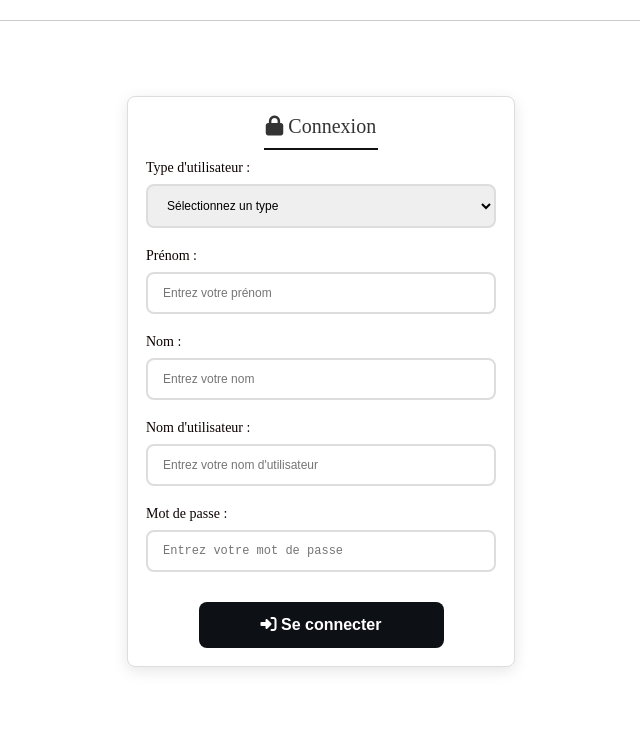
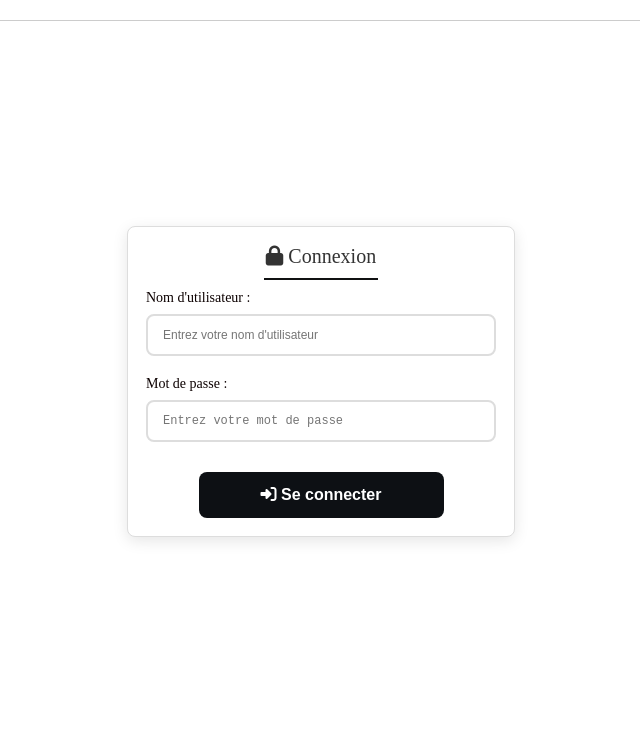
Before and after one commit to Hissein8/projet_php, a PHP site: page /connexion.php in a window 1280 px wide. Shown: the part 98-829 px from the top of the page, without its empty margins (319-959 px from the left). Run offline with PHP 8.4, Linux system fonts and the light colour scheme; a stand-in replaces the project's code that opens the database connection; some libraries are stand-ins or nearby versions.

Commit message:
Modification

```diff
--- a/accueil.php
+++ b/accueil.php
@@ -1,6 +1,10 @@
 <?php
 require_once 'entete.php';
 require_once 'menu.php';
+require_once 'db.php';
+
+// var_dump($_SESSION);
+// die();
 
 ?>
 
--- a/connexion.php
+++ b/connexion.php
@@ -1,47 +1,58 @@
 <?php
+// =============================================
+// TRAITEMENT PHP EN PREMIER (avant tout HTML)
+// =============================================
+require_once 'db.php';
+session_start();
+
+if ($_SERVER['REQUEST_METHOD'] === 'POST') {
+    $username = $_POST['username'];
+    $password = $_POST['password'];
+
+    $sql = "SELECT * FROM utilisateurs WHERE login = :username";
+    $stmt = $db->prepare($sql);
+    $stmt->execute([':username' => $username]);
+    $user = $stmt->fetch();
+
+    if ($user && password_verify($password, $user['mot_de_passe'])) {
+        $_SESSION['username'] = $user['login'];
+        $_SESSION['role']     = $user['role'];
+        $_SESSION['id']       = $user['id'];
+        header('Location: accueil.php');
+        exit();
+    } else {
+        $error = "Identifiants incorrects.";
+    }
+}
+
+// =============================================
+// HTML APRES le traitement
+// =============================================
 require_once 'entete.php';
 require_once 'menu.php';
 ?>
 
+<div class="login-container">
 
+    <?php if (isset($error)) : ?>
+        <p style="color:red"><?php echo htmlspecialchars($error); ?></p>
+    <?php endif; ?>
 
-    <div class="login-container">
     <form action="" method="POST" class="login-form">
         <fieldset>
             <legend><i class="fa-solid fa-lock"></i> Connexion</legend>
 
             <div class="form-group">
-                    <!-- <label for="usertype"><i class="fa-solid fa-user-tag"></i> Type d'utilisateur :</label> -->
-                    <label for="usertype"> Type d'utilisateur :</label>
-                    <select name="usertype" id="usertype" required>
-                        <option value="">Sélectionnez un type</option>
-                        <!-- <option value="visiteur">Visiteur</option> -->
-                        <option value="editeur">Éditeur</option>
-                        <option value="administrateur">Administrateur</option>
-                    </select>
-                </div>
-                <div class="form-group">
-                    <!-- <label for="username"><i class="fa-solid fa-user"></i> Nom d'utilisateur :</label> -->
-                    <label for="firstname"> Prénom :</label>
-                    <input type="text" id="firstname" name="firstname" required placeholder="Entrez votre prénom">
-                </div>
-                <div class="form-group">
-                    <!-- <label for="username"><i class="fa-solid fa-user"></i> Nom d'utilisateur :</label> -->
-                    <label for="lastname"> Nom :</label>
-                    <input type="text" id="lastname" name="lastname" required placeholder="Entrez votre nom">
-                </div>
-
-
-                <div class="form-group">
-                    <!-- <label for="username"><i class="fa-solid fa-user"></i> Nom d'utilisateur :</label> -->
-                    <label for="username"> Nom d'utilisateur :</label>
-                    <input type="text" id="username" name="username" required placeholder="Entrez votre nom d'utilisateur">
+                <label for="username">Nom d'utilisateur :</label>
+                <input type="text" id="username" name="username" required
+                       placeholder="Entrez votre nom d'utilisateur"
+                       value="<?php echo htmlspecialchars($_POST['username'] ?? ''); ?>">
             </div>
 
             <div class="form-group">
-                    <!-- <label for="password"><i class="fa-solid fa-key"></i> Mot de passe :</label> -->
-                    <label for="password"> Mot de passe :</label>
-                    <input type="password" id="password" name="password" required placeholder="Entrez votre mot de passe">
+                <label for="password">Mot de passe :</label>
+                <input type="password" id="password" name="password" required
+                       placeholder="Entrez votre mot de passe">
             </div>
 
             <button type="submit" class="login-btn">
@@ -50,18 +61,14 @@ require_once 'menu.php';
         </fieldset>
     </form>
 </div>
-    <script src="/script.js"></script>
 
 <script>
-        // Validation du formulaire de connexion
 document.querySelector('.login-form').addEventListener('submit', function(e) {
     const username = document.getElementById('username').value.trim();
     const password = document.getElementById('password').value;
-
     let isValid = true;
     let errorMessage = '';
 
-            // Validation du nom d'utilisateur (au moins 2 caractères)
     if (username.length < 2) {
         isValid = false;
         errorMessage += 'Le nom d\'utilisateur doit contenir au moins 2 caractères.\n';
@@ -70,7 +77,6 @@ require_once 'menu.php';
         document.getElementById('username').style.borderColor = '#28a745';
     }
 
-            // Validation du mot de passe (au moins 3 caractères)
     if (password.length < 3) {
         isValid = false;
         errorMessage += 'Le mot de passe doit contenir au moins 3 caractères.\n';
@@ -79,22 +85,16 @@ require_once 'menu.php';
         document.getElementById('password').style.borderColor = '#28a745';
     }
 
-            // Si validation échoue, empêcher la soumission et afficher l'erreur
     if (!isValid) {
         e.preventDefault();
         alert(errorMessage);
     }
 });
 
-        // Réinitialiser la couleur des bordures lors de la saisie
 document.getElementById('username').addEventListener('input', function() {
     this.style.borderColor = '#ddd';
 });
-
 document.getElementById('password').addEventListener('input', function() {
     this.style.borderColor = '#ddd';
 });
 </script>
-
-</body>
-</html>
--- a/entete.php
+++ b/entete.php
@@ -4,12 +4,13 @@ session_start();
 // Déterminer le chemin de base du projet
 $basePath = '/projet_php';
 if (strpos($_SERVER['REQUEST_URI'], '/projet_php') === false) {
-    $basePath = '';
+    $basePath = ''; //basePath permet de gérer les chemins relatifs dans les fichiers inclus
 }
 ?>
 
 <!DOCTYPE html>
 <html lang="fr">
+
 <head>
     <meta charset="UTF-8">
     <meta name="viewport" content="width=device-width, initial-scale=1.0">
@@ -17,6 +18,7 @@ if (strpos($_SERVER['REQUEST_URI'], '/projet_php') === false) {
     <link rel="stylesheet" href="<?php echo $basePath; ?>/style.css">
     <script src="https://kit.fontawesome.com/61523b4b4d.js"></script>
 </head>
+
 <body>
 
     <header>
--- a/menu.php
+++ b/menu.php
@@ -5,24 +5,24 @@
 <nav>
 
     <!-- Accueil toujours visible -->
-    <div><i class="fa-solid fa-house"></i> <a href="accueil.php" class="nav-link">Home</a></div>
+    <div><i class="fa-solid fa-house"></i> <a href="<?php echo $basePath; ?>/accueil.php" class="nav-link">Home</a></div>
 
 <!-- Menu d'administration (visible seulement pour éditeurs et admins) -->
-<?php if (isset($_SESSION['username']) &&
-          ($_SESSION['username']['usertype'] === 'editeur' || $_SESSION['username']['usertype'] === 'admin')) : ?>
+<?php if (isset($_SESSION['role']) &&
+          ($_SESSION['role'] === 'editeur' || $_SESSION['role'] === 'administrateur')) : ?>
 <div class="admin-menu">
     <div class="admin-links">
-        <a href="articles/ajouter.php" class="admin-link">
+        <a href="<?php echo $basePath; ?>/articles/ajouter.php" class="admin-link">
             <i class="fa-solid fa-plus"></i> Ajouter un article
         </a>
-        <a href="articles/liste.php" class="admin-link">
+        <a href="<?php echo $basePath; ?>/articles/liste.php" class="admin-link">
             <i class="fa-solid fa-list"></i> Gérer les articles
         </a>
-        <a href="categories/liste.php" class="admin-link">
+        <a href="<?php echo $basePath; ?>/categories/liste.php" class="admin-link">
             <i class="fa-solid fa-tags"></i> Gérer les catégories
         </a>
-        <?php if ($_SESSION['username']['usertype'] === 'admin') : ?>
-        <a href="utilisateurs/liste.php" class="admin-link">
+        <?php if ($_SESSION['role'] === 'administrateur') : ?>
+        <a href="<?php echo $basePath; ?>/utilisateurs/liste.php" class="admin-link">
             <i class="fa-solid fa-users"></i> Gérer les utilisateurs
         </a>
         <?php endif; ?>
@@ -32,4 +32,4 @@
 
 <hr>
 
-<script src="/script.js"></script>
+<script src="<?php echo $basePath; ?>/script.js"></script>
```
Lines whose indentation alone changed are shown as unchanged.
